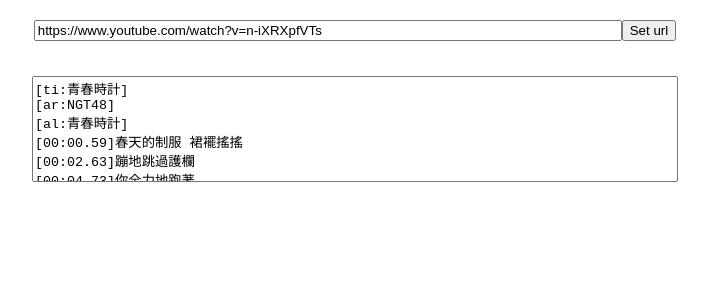
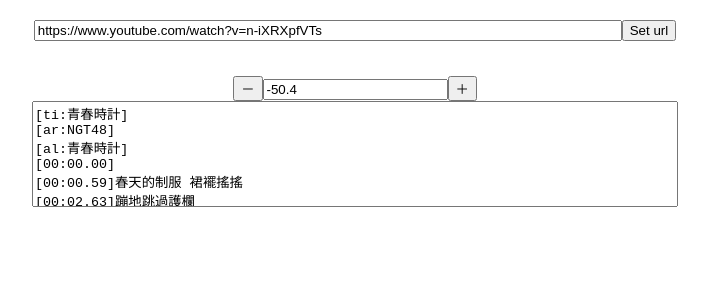
Before and after one commit to hyww/Noti, a React app: page / in a window 1280 px wide. Shown: the top 300 px of the page, without its empty margins (285-994 px from the left). Built offline with nearby package versions, Linux system fonts and the light colour scheme.

Commit message:
offset implemented, added offset to defaultVid

```diff
--- a/src/App.css
+++ b/src/App.css
@@ -6,7 +6,7 @@
   flex-wrap: wrap;
   flex-direction: column;
 }
-input[type=textbox]{
+input[type=textbox].videoUrl{
   width: 580px;
 }
 textarea{
--- a/src/App.js
+++ b/src/App.js
@@ -1,10 +1,11 @@
 /* global YT */
 import React, { Component } from 'react';
 import './App.css';
-import Youtube from './Youtube.js'
-import Subtitle from './Subtitle.js'
-import lrcParser from './lrcParser.js'
-import defaultVid from './seishundokei.js'
+import Youtube from './Youtube.js';
+import Subtitle from './Subtitle.js';
+import Offset from './Offset.js';
+import lrcParser from './lrcParser.js';
+import defaultVid from './seishundokei.js';
 
 class App extends Component {
   constructor() {
@@ -15,9 +16,11 @@ class App extends Component {
       videoUrl: `https://www.youtube.com/watch?v=${defaultVid.videoId}`,
       time: 0,
       timer: null,
+      offset: defaultVid.offset||0,
     }
     this.setPlayer = this.setPlayer.bind(this);
     this.setTime = this.setTime.bind(this);
+    this.setOffset = this.setOffset.bind(this);
     this.urlOnSet = this.urlOnSet.bind(this);
     this.lrcOnChange = this.lrcOnChange.bind(this);
     this.onPlayerStateChange = this.onPlayerStateChange.bind(this);
@@ -28,6 +31,7 @@ class App extends Component {
         <div>
           <input
             type="textbox"
+            className="videoUrl"
             ref="videoUrl"
             onClick={(e)=>e.target.select()}
           ></input>
@@ -46,7 +50,12 @@ class App extends Component {
         <Subtitle
           sub={this.state.sub}
           time={this.state.time}
+          offset={this.state.offset}
         ></Subtitle>
+        <Offset
+          offset={this.state.offset}
+          setOffset={this.setOffset}
+        ></Offset>
         <textarea
           onChange={this.lrcOnChange}
           ref="text"
@@ -58,6 +67,10 @@ class App extends Component {
   componentDidMount() {
     this.setLrc(this.refs.text.value);
     this.refs.videoUrl.value = this.state.videoUrl;
+  }
+  setOffset(s) {
+    s = parseInt((s<0?s-0.05:s+0.05)*10, 10)/10;
+    this.setState({ offset: s });
   }
   setLrc(t) {
     const parsed = lrcParser(t);
@@ -101,7 +114,6 @@ class App extends Component {
   }
   setTime() {
     this.setState({ time: this.state.player.getCurrentTime() });
-    console.log(this.state.time);
   }
 }
 
--- /dev/null
+++ b/src/Offset.js
@@ -0,0 +1,48 @@
+import React, { Component } from 'react';
+
+class Offset extends Component {
+  constructor() {
+    super()
+    this.decrease = this.decrease.bind(this);
+    this.increase = this.increase.bind(this);
+    this.onKeyDown = this.onKeyDown.bind(this);
+  }
+  render() {
+    return (
+      <div className="offset">
+        <button
+          onClick={this.decrease}
+        >－</button>
+        <input
+          type="textbox"
+          value={this.props.offset}
+          onKeyDown={this.onKeyDown}
+        ></input>
+        <button
+          onClick={this.increase}
+        >＋</button>
+      </div>
+    )
+  }
+  decrease() {
+    this.props.setOffset(this.props.offset-0.1);
+  }
+  increase() {
+    this.props.setOffset(this.props.offset+0.1);
+  }
+  onKeyDown(e) {
+    switch(e.keyCode){
+      case 38://up
+      case 39://right
+        this.increase();
+        break;
+      case 40://down
+      case 37://left
+        this.decrease();
+        break;
+      default:
+    }
+  }
+}
+
+export default Offset
--- a/src/Subtitle.js
+++ b/src/Subtitle.js
@@ -1,7 +1,8 @@
 import React from 'react';
 
 const Subtitle = (props) => {
-  const getText= (l, s) => {
+  const getText= (l, s, o) => {
+    s+= o;
     for( let i = l.length - 1 ; i >= 0 ; i-- ){
       if ( l[i].time <= s )
         return l[i].text===''?'　':l[i].text;
@@ -9,7 +10,7 @@ const Subtitle = (props) => {
   };
   return (
     <div className="sub">
-      {props.sub?getText(props.sub, props.time):'　'}
+      {props.sub?getText(props.sub, props.time, props.offset):'　'}
     </div>
   )
 }
--- a/src/seishundokei.js
+++ b/src/seishundokei.js
@@ -1,9 +1,11 @@
 const seishundokei = {
   videoId: "n-iXRXpfVTs",
+  offset: -50.4,
   lrc:
 `[ti:青春時計]
 [ar:NGT48]
 [al:青春時計]
+[00:00.00]
 [00:00.59]春天的制服 裙襬搖搖
 [00:02.63]蹦地跳過護欄
 [00:04.73]你全力地跑著
```
